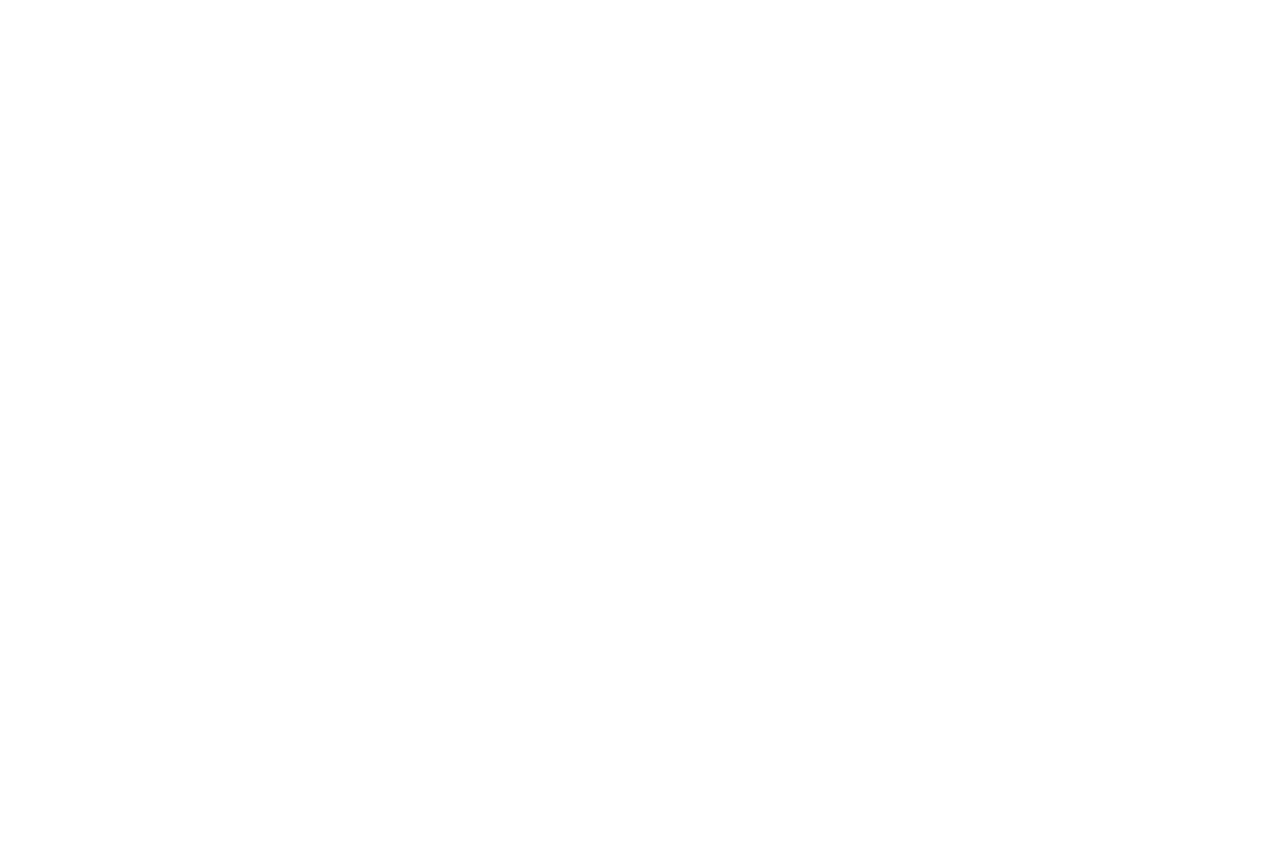
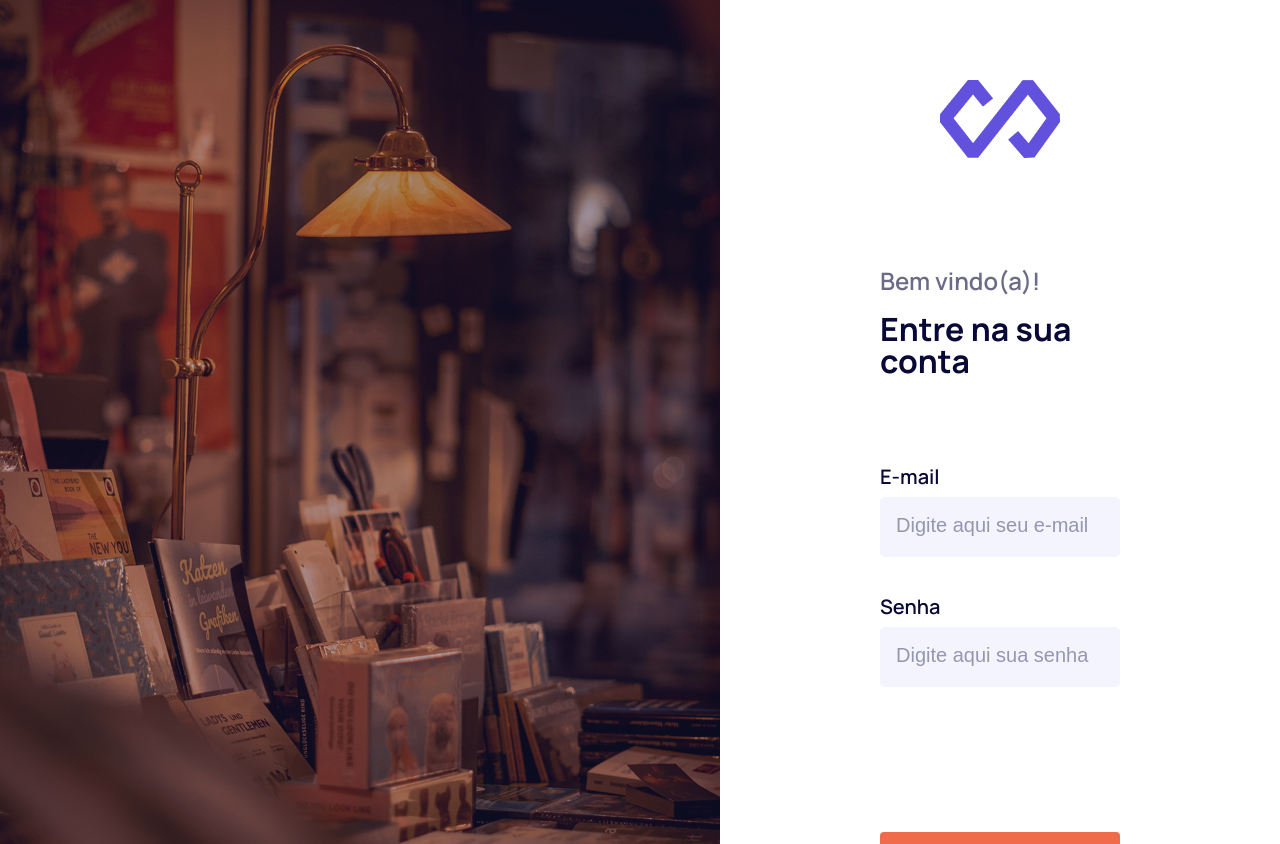
Before and after one commit to gabrieltrindade-dev/tarefa2-react-InJunior, a React (Vite) app: page / in a window 1280 px wide. Shown: the top 844 px of the page. Before the commit the page ends 800 px from the top, so only its background shows below. Built offline with nearby package versions, Linux system fonts and the light colour scheme.

Commit message:
feat: rotas para páginas

```diff
--- a/src/App.tsx
+++ b/src/App.tsx
@@ -1,8 +1,6 @@
+import { RouterProvider } from "react-router-dom";
+import router from "./router";
+
 export default function App() {
-
-  return (
-    <>
-
-    </>
-  )
+  return <RouterProvider router={router}/>
 }
--- /dev/null
+++ b/src/RootLayout.tsx
@@ -0,0 +1,13 @@
+import { Outlet } from "react-router-dom"
+import Header from "./Components/Header"
+
+export default function RootLayout() {
+    return (
+        <>
+            <Header/>
+            <main>
+                <Outlet />
+            </main>
+        </>
+    )
+}
--- a/src/index.css
+++ b/src/index.css
@@ -0,0 +1,48 @@
+/* http://meyerweb.com/eric/tools/css/reset/
+   v2.0 | 20110126
+   License: none (public domain)
+*/
+
+html, body, div, span, applet, object, iframe,
+h1, h2, h3, h4, h5, h6, p, blockquote, pre,
+a, abbr, acronym, address, big, cite, code,
+del, dfn, em, img, ins, kbd, q, s, samp,
+small, strike, strong, sub, sup, tt, var,
+b, u, i, center,
+dl, dt, dd, ol, ul, li,
+fieldset, form, label, legend,
+table, caption, tbody, tfoot, thead, tr, th, td,
+article, aside, canvas, details, embed,
+figure, figcaption, footer, header, hgroup,
+menu, nav, output, ruby, section, summary,
+time, mark, audio, video {
+	margin: 0;
+	padding: 0;
+	border: 0;
+	font-size: 100%;
+	font: inherit;
+	vertical-align: baseline;
+}
+/* HTML5 display-role reset for older browsers */
+article, aside, details, figcaption, figure,
+footer, header, hgroup, menu, nav, section {
+	display: block;
+}
+body {
+	line-height: 1;
+}
+ol, ul {
+	list-style: none;
+}
+blockquote, q {
+	quotes: none;
+}
+blockquote:before, blockquote:after,
+q:before, q:after {
+	content: '';
+	content: none;
+}
+table {
+	border-collapse: collapse;
+	border-spacing: 0;
+}
--- /dev/null
+++ b/src/router.tsx
@@ -0,0 +1,38 @@
+import { createBrowserRouter } from "react-router-dom";
+
+import Login from "./Pages/Login";
+import Home from "./Pages/Home";
+import Themes from "./Pages/Themes";
+import Products from "./Pages/Products";
+import Cart from "./Pages/Cart";
+import RootLayout from "./RootLayout";
+
+const router = createBrowserRouter([
+  {
+    path: "/",
+    element: <Login />
+  },
+  {
+    element: <RootLayout />,
+    children: [
+      {
+        path: "home",
+        element: <Home />
+      },
+      {
+        path: "themes",
+        element: <Themes />
+      },
+      {
+        path: "products",
+        element: <Products />
+      },
+      {
+        path: "cart",
+        element: <Cart />
+      }
+    ]
+  }
+]);
+
+export default router;
```
